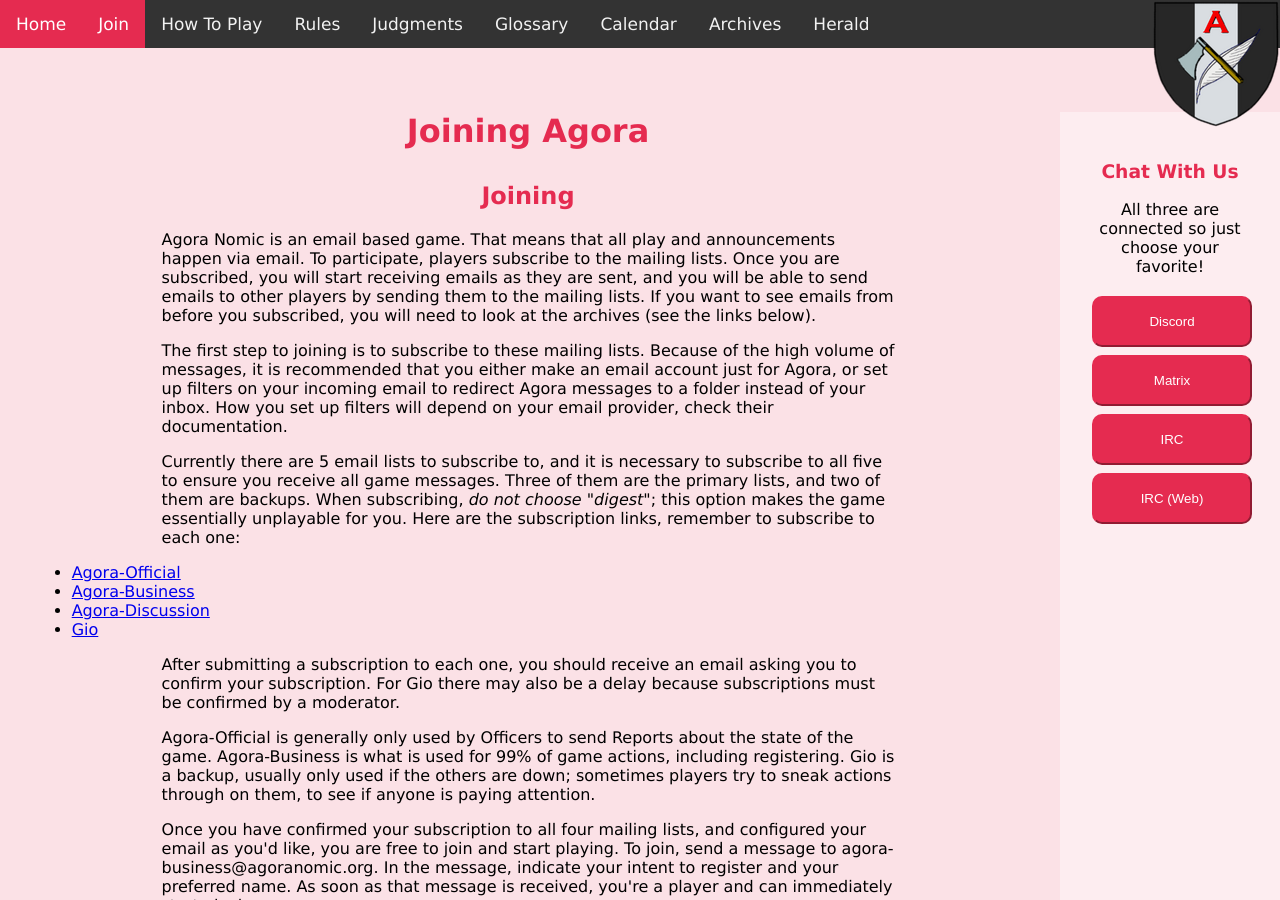
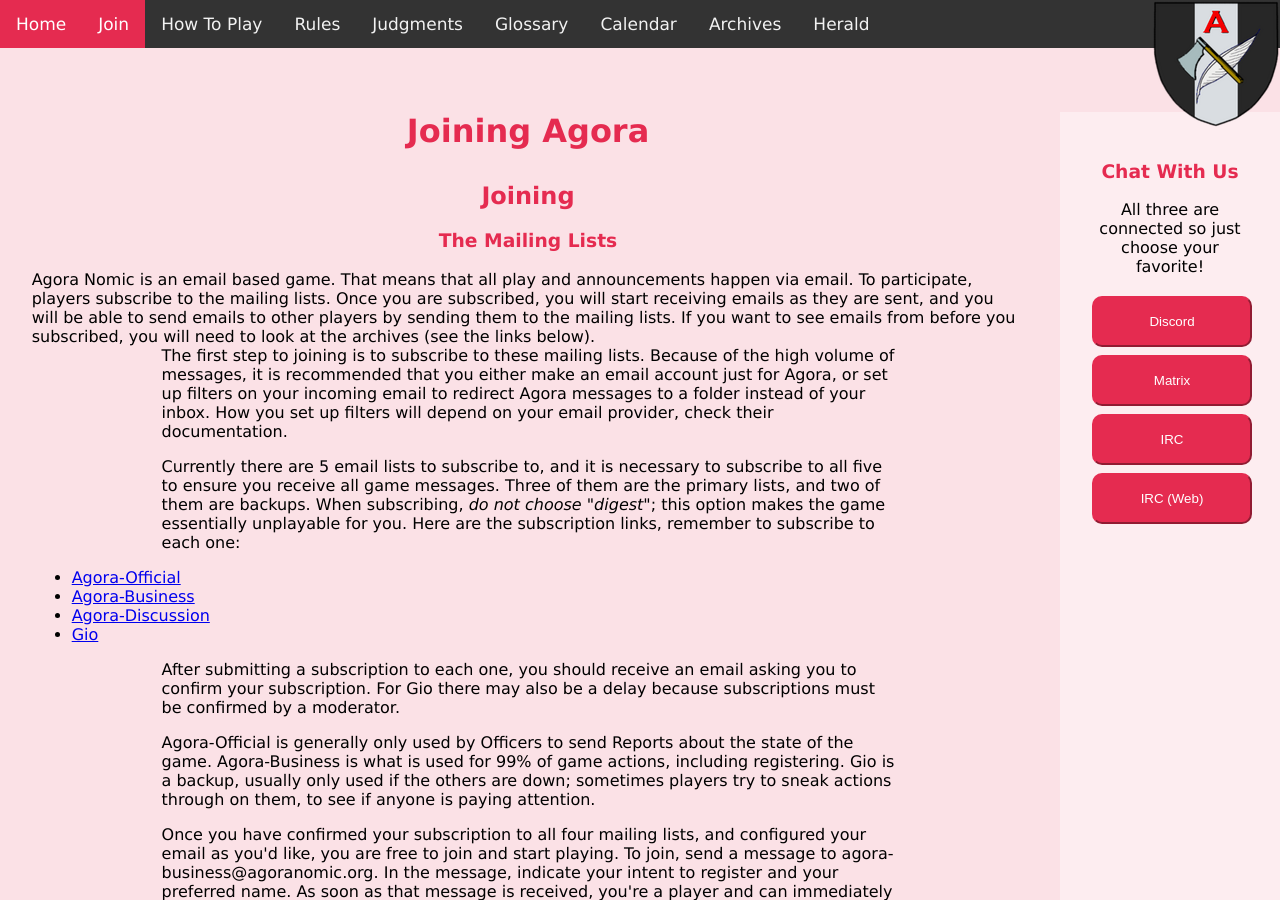
Before and after one commit to nixnull/agoranomic.github.io, a Jekyll site: the page built from join.md, in a window 1280 px wide and 900 px high. Built offline with Jekyll 4.4.1, drawn with Linux system fonts in a browser that asks for light colours; nearby versions of some CDN libraries.

```diff
--- a/join.md
+++ b/join.md
@@ -7,7 +7,8 @@ layout: default
 <h1>Joining Agora</h1>
 <div class="col-content" style="padding-left:3%; padding-right:3%">
 <h2>Joining</h2>
-<p>Agora Nomic is an email based game. That means that all play and announcements happen via email. To participate, players subscribe to the mailing lists. Once you are subscribed, you will start receiving emails as they are sent, and you will be able to send emails to other players by sending them to the mailing lists. If you want to see emails from before you subscribed, you will need to look at the archives (see the links below).</p>
+<h3> The Mailing Lists</h3>
+Agora Nomic is an email based game. That means that all play and announcements happen via email. To participate, players subscribe to the mailing lists. Once you are subscribed, you will start receiving emails as they are sent, and you will be able to send emails to other players by sending them to the mailing lists. If you want to see emails from before you subscribed, you will need to look at the archives (see the links below).
 
 <p>The first step to joining is to subscribe to these mailing lists. Because of the high volume of messages, it is recommended that you either make an email account just for Agora, or set up filters on your incoming email to redirect Agora messages to a folder instead of your inbox. How you set up filters will depend on your email provider, check their documentation.</p>
 
```
